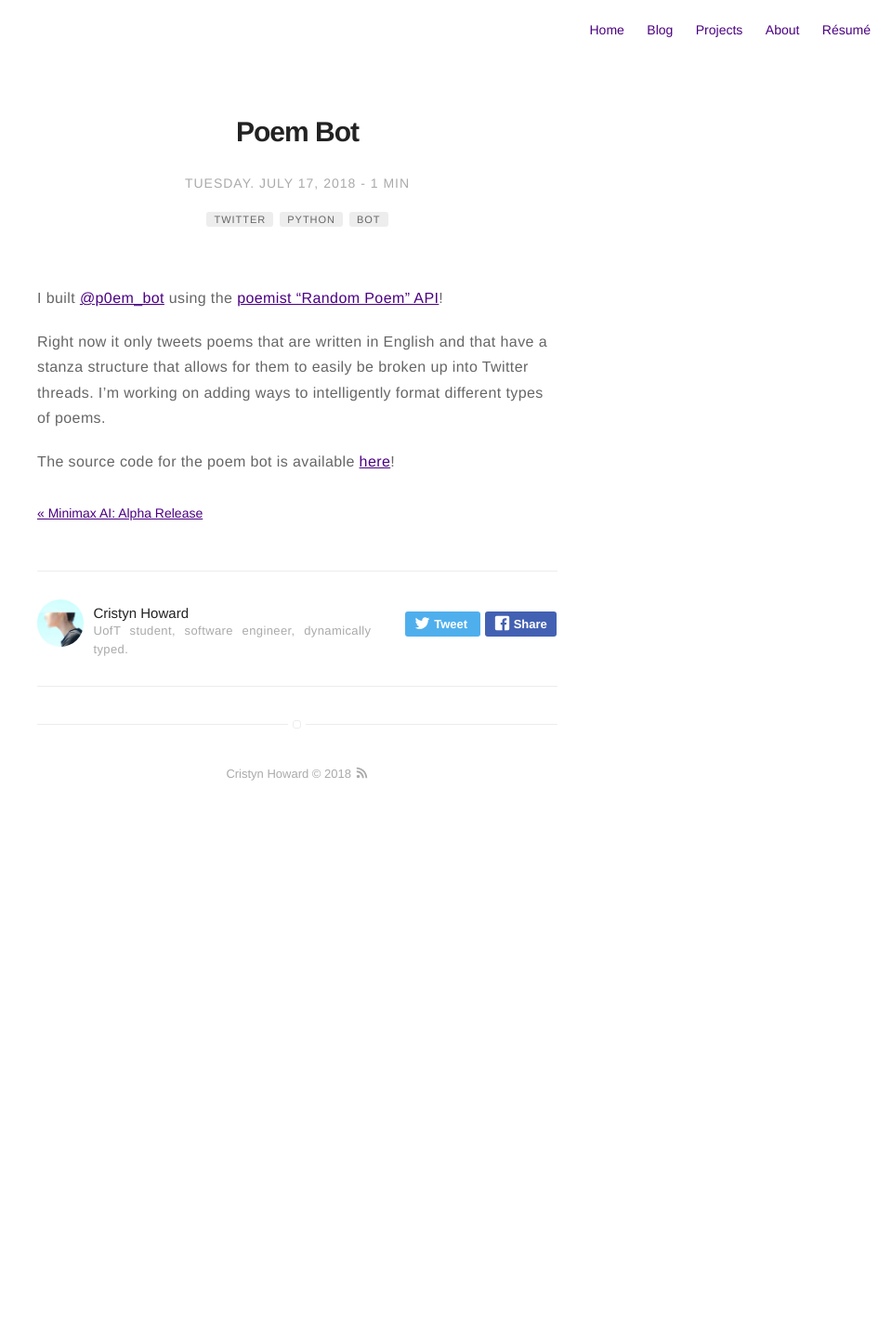
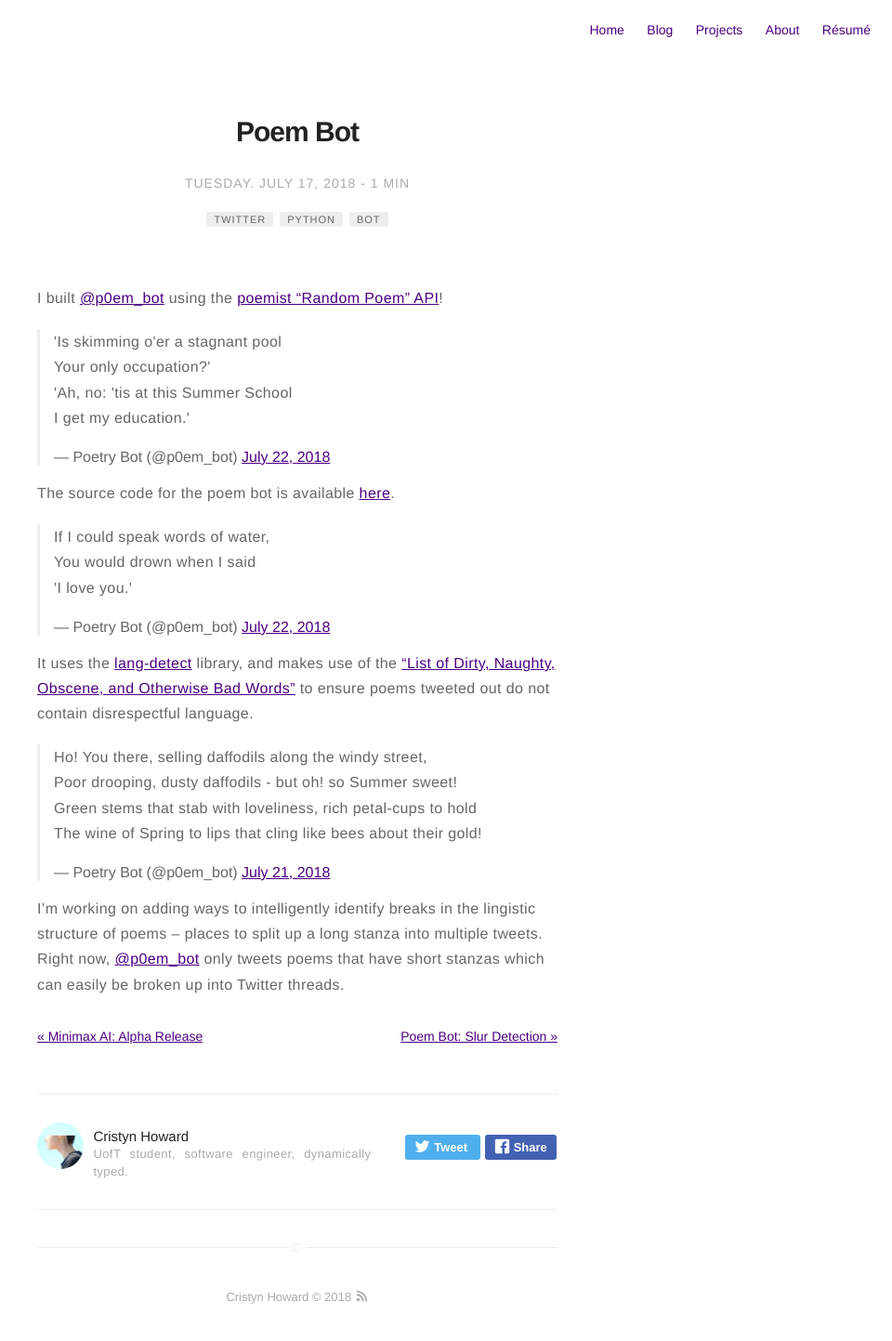
Before and after one commit to cristynhoward/cristynhoward.github.io, a Jekyll site: the page built from _posts/2018-07-17-poem-bot.markdown, in a window 1280 px wide. Shown: the whole page at 93% size, without its empty margins (320-1280 px from the left). Built offline with Jekyll 4.4.1, drawn with Linux system fonts in a browser that asks for light colours; comment, search, counter and statistics services are not loaded; before the commit the page ends 900 px from its top, so only the background shows below that.

Commit message:
Updated posts about poembot.

```diff
--- a/_posts/2018-07-17-poem-bot.markdown
+++ b/_posts/2018-07-17-poem-bot.markdown
@@ -16,10 +16,22 @@ externalLink: false
 
 I built [@p0em_bot][3] using the [poemist "Random Poem" API][1]!
 
-Right now it only tweets poems that are written in English and that have a stanza structure that allows for them to easily be broken up into Twitter threads. I'm working on adding ways to intelligently format different types of poems.
+<blockquote class="twitter-tweet" data-lang="en"><p lang="en" dir="ltr">&#39;Is skimming o&#39;er a stagnant pool<br>Your only occupation?&#39;<br>&#39;Ah, no: &#39;tis at this Summer School<br>I get my education.&#39;</p>&mdash; Poetry Bot (@p0em_bot) <a href="https://twitter.com/p0em_bot/status/1020919643366731776?ref_src=twsrc%5Etfw">July 22, 2018</a></blockquote> <script async src="https://platform.twitter.com/widgets.js" charset="utf-8"></script>
 
-The source code for the poem bot is available [here][2]!
+The source code for the poem bot is available [here][2].
+
+<blockquote class="twitter-tweet" data-conversation="none" data-lang="en"><p lang="en" dir="ltr">If I could speak words of water,<br>You would drown when I said<br>&#39;I love you.&#39;</p>&mdash; Poetry Bot (@p0em_bot) <a href="https://twitter.com/p0em_bot/status/1020934741770620928?ref_src=twsrc%5Etfw">July 22, 2018</a></blockquote> <script async src="https://platform.twitter.com/widgets.js" charset="utf-8"></script>
+
+It uses the [lang-detect][5] library, and makes use of the ["List of Dirty, Naughty, Obscene, and Otherwise Bad Words"][4] to ensure poems tweeted out do not contain disrespectful language.
+
+<blockquote class="twitter-tweet" data-conversation="none" data-lang="en"><p lang="en" dir="ltr">Ho! You there, selling daffodils along the windy street,<br>Poor drooping, dusty daffodils - but oh! so Summer sweet!<br>Green stems that stab with loveliness, rich petal-cups to hold<br>The wine of Spring to lips that cling like bees about their gold!</p>&mdash; Poetry Bot (@p0em_bot) <a href="https://twitter.com/p0em_bot/status/1020820234838605824?ref_src=twsrc%5Etfw">July 21, 2018</a></blockquote> <script async src="https://platform.twitter.com/widgets.js" charset="utf-8"></script>
+
+
+I'm working on adding ways to intelligently identify breaks in the lingistic structure of poems -- places to split up a long stanza into multiple tweets. Right now, [@p0em_bot][3] only tweets poems that have short stanzas which can easily be broken up into Twitter threads.
+
 
 [1]: https://www.poemist.com/api/v1/randompoems
 [2]: https://github.com/cristynhoward/poembot
 [3]: https://www.twitter.com/p0em_bot
+[4]: https://github.com/LDNOOBW/List-of-Dirty-Naughty-Obscene-and-Otherwise-Bad-Words
+[5]: https://pypi.org/project/langdetect/
```
Also changed, not shown: _posts/2018-07-22-poem-bot-slur-detection.markdown (added, +33 -0 lines).
